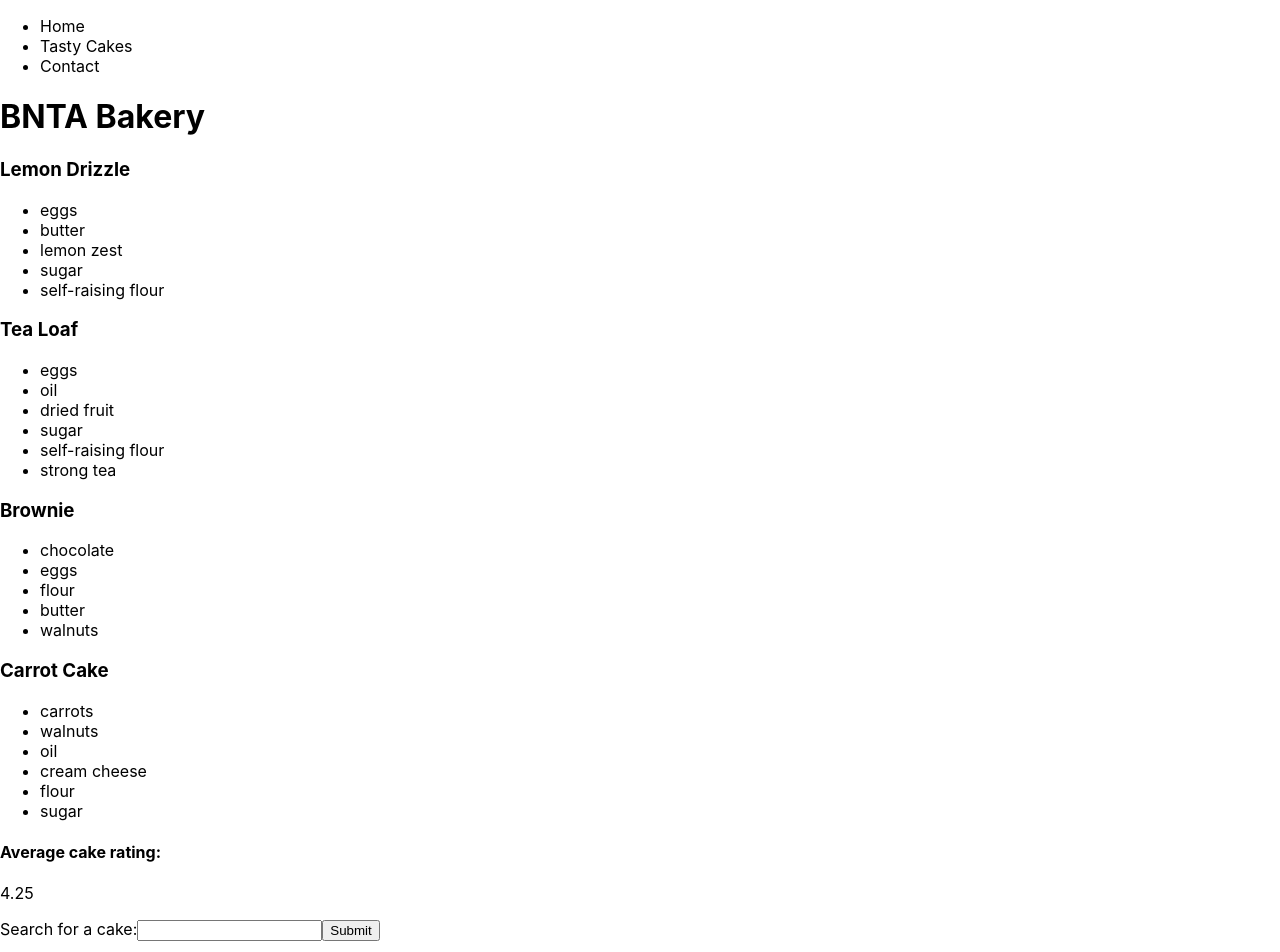
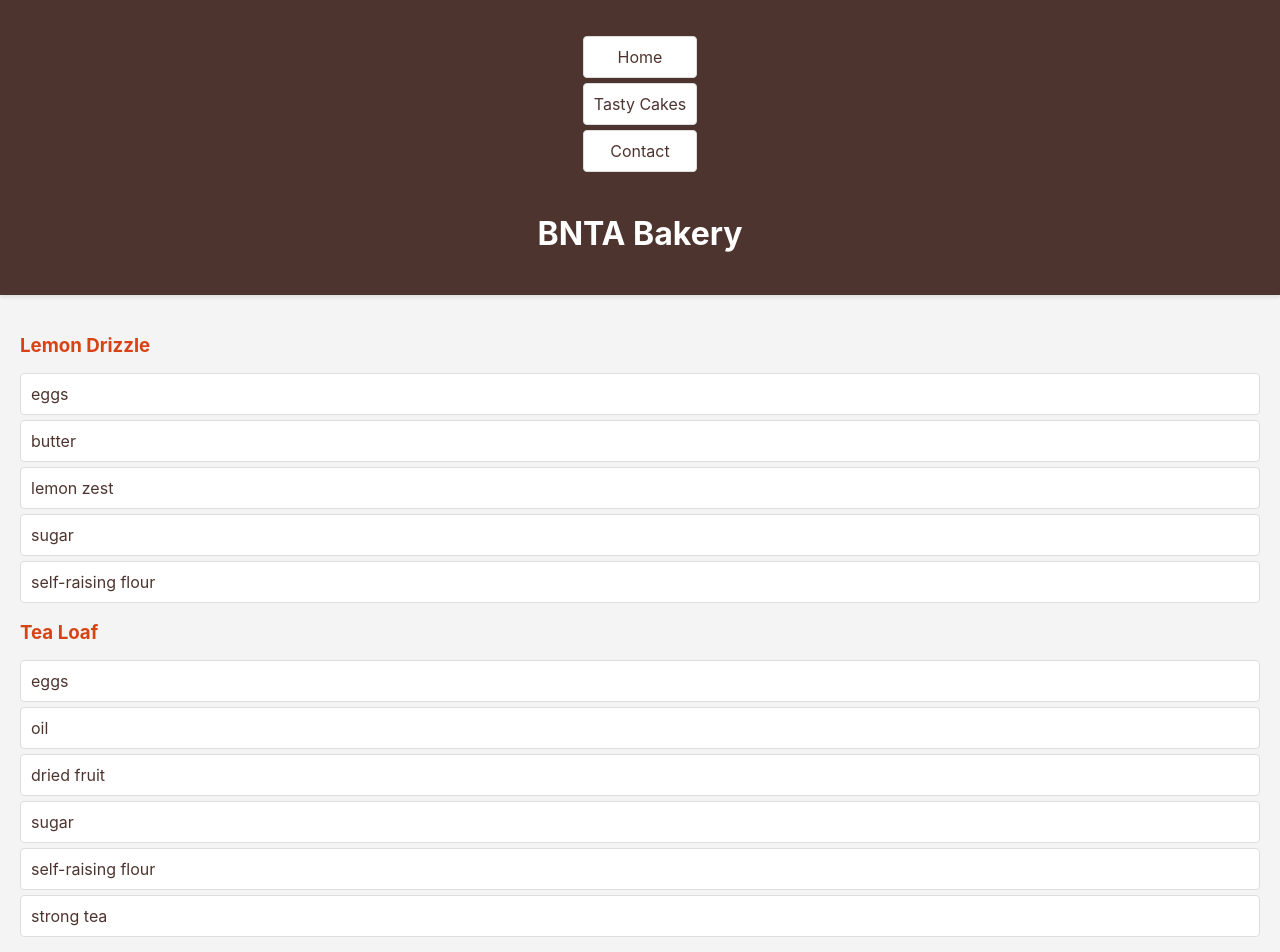
Before and after one commit to khawajac/bakery_form, a React (Vite) app: page / in a window 1280 px wide. Shown: the top 952 px of the page. Built offline with nearby package versions, Linux system fonts and the light colour scheme.

Commit message:
added some css

```diff
--- a/src/App.css
+++ b/src/App.css
@@ -1,38 +1,130 @@
-.App {
-  text-align: center;
+/* App.css */
+body {
+  font-family: Arial, sans-serif;
+  margin: 0;
+  padding: 0;
+  background-color: #f4f4f4;
+  color: #333;
 }
 
-.App-logo {
-  height: 40vmin;
-  pointer-events: none;
+header {
+  background-color: #4e342e; /* Brown */
+  color: white;
+  padding: 20px 0;
+  text-align: center;
+  box-shadow: 0 2px 4px rgba(0, 0, 0, 0.1);
 }
 
-@media (prefers-reduced-motion: no-preference) {
-  .App-logo {
-    animation: App-logo-spin infinite 20s linear;
-  }
+nav {
+  display: flex;
+  justify-content: center;
+  gap: 20px;
 }
 
-.App-header {
-  background-color: #282c34;
-  min-height: 100vh;
-  display: flex;
-  flex-direction: column;
-  align-items: center;
-  justify-content: center;
-  font-size: calc(10px + 2vmin);
+nav a {
   color: white;
+  text-decoration: none;
+  padding: 10px 20px;
+  border-radius: 4px;
+  transition: background-color 0.3s;
 }
 
-.App-link {
-  color: #61dafb;
+nav a:hover {
+  background-color: #d84315; /* Burnt Orange */
 }
 
-@keyframes App-logo-spin {
-  from {
-    transform: rotate(0deg);
-  }
-  to {
-    transform: rotate(360deg);
-  }
+main {
+  padding: 20px;
 }
+
+form {
+  background-color: #fff;
+  padding: 15px;
+  border-radius: 8px;
+  box-shadow: 0 2px 5px rgba(0, 0, 0, 0.1);
+  max-width: 600px;
+  margin: 0 auto 20px auto;
+}
+
+label {
+  display: block;
+  margin-bottom: 5px;
+  font-weight: bold;
+}
+
+input[type="text"], input[type="number"], textarea {
+  width: calc(100% - 20px); /* Reduce width */
+  padding: 8px;
+  margin-bottom: 10px;
+  border: 1px solid #ccc;
+  border-radius: 4px;
+  margin-left: 10px;
+}
+
+input[type="submit"] {
+  background-color: #d84315; /* Burnt Orange */
+  color: white;
+  border: none;
+  cursor: pointer;
+  padding: 10px 20px;
+  border-radius: 4px;
+  display: block;
+  margin: 0 auto;
+}
+
+input[type="submit"]:hover {
+  background-color: #bf360c; /* Darker Burnt Orange */
+}
+
+section {
+  margin-bottom: 20px;
+}
+
+h3 {
+  margin-bottom: 10px;
+  color: #d84315; /* Burnt Orange */
+}
+
+ul {
+  list-style-type: none;
+  padding: 0;
+}
+
+li {
+  background-color: #fff;
+  margin-bottom: 5px;
+  padding: 10px;
+  border-radius: 4px;
+  border: 1px solid #ddd;
+  color: #4e342e; /* Brown */
+}
+
+.cake-box {
+  background-color: #ffccbc; /* Light Orange */
+  padding: 15px;
+  margin: 15px 0;
+  border-radius: 8px;
+  box-shadow: 0 2px 5px rgba(0, 0, 0, 0.1);
+}
+
+.cake-box h3 {
+  margin-top: 0;
+}
+
+.cake-list {
+  display: flex;
+  flex-wrap: wrap;
+  justify-content: space-between;
+}
+
+.cake-item {
+  flex: 1 1 calc(33% - 30px);
+  box-sizing: border-box;
+  margin: 15px;
+}
+
+.error-message {
+  color: red;
+  text-align: center;
+  margin-bottom: 10px;
+}
--- a/src/Search.jsx
+++ b/src/Search.jsx
@@ -1,4 +1,5 @@
 import React, {useState} from 'react';
+//the search component
 const Search = () => {
 
     return(
```
